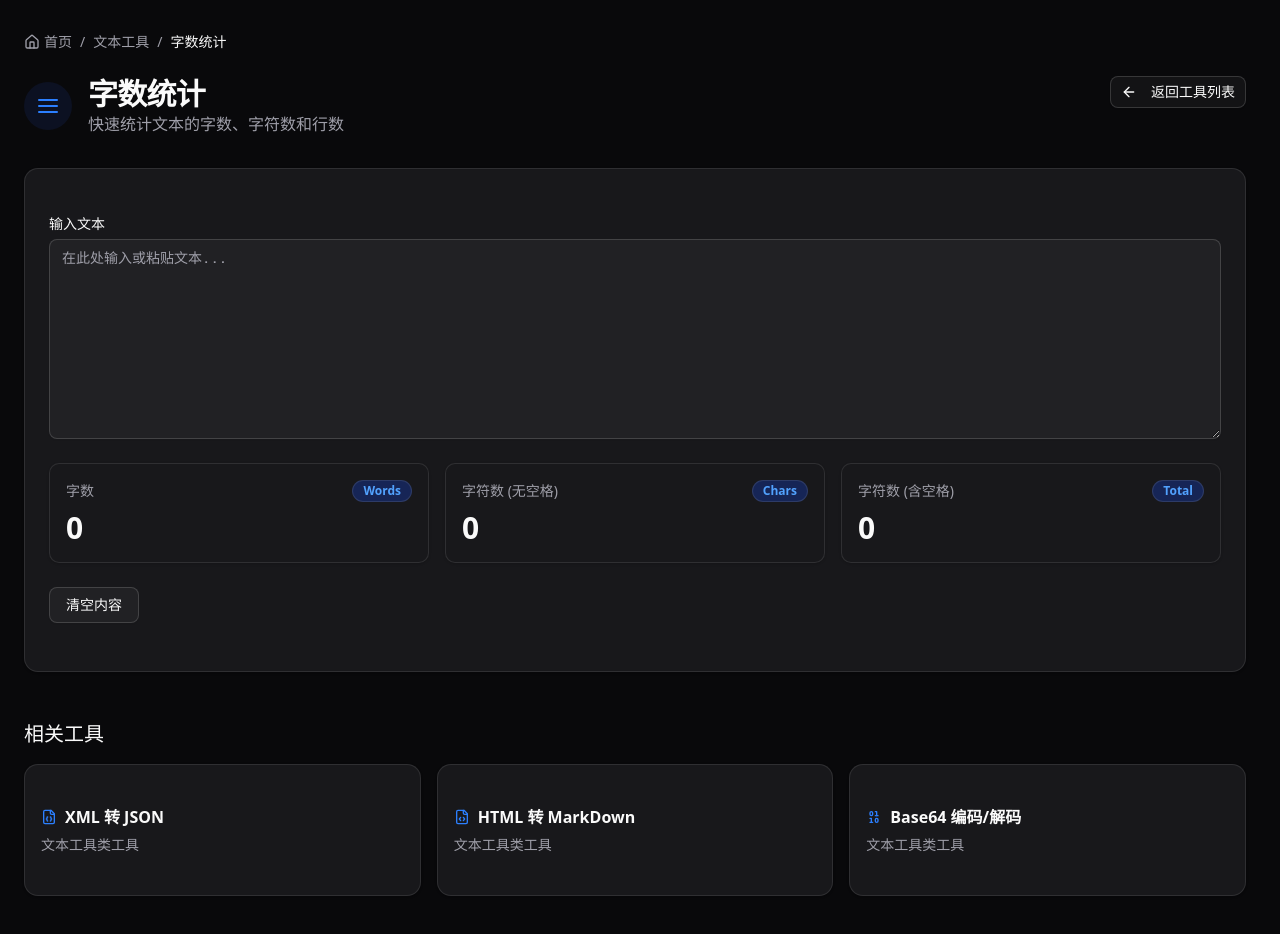
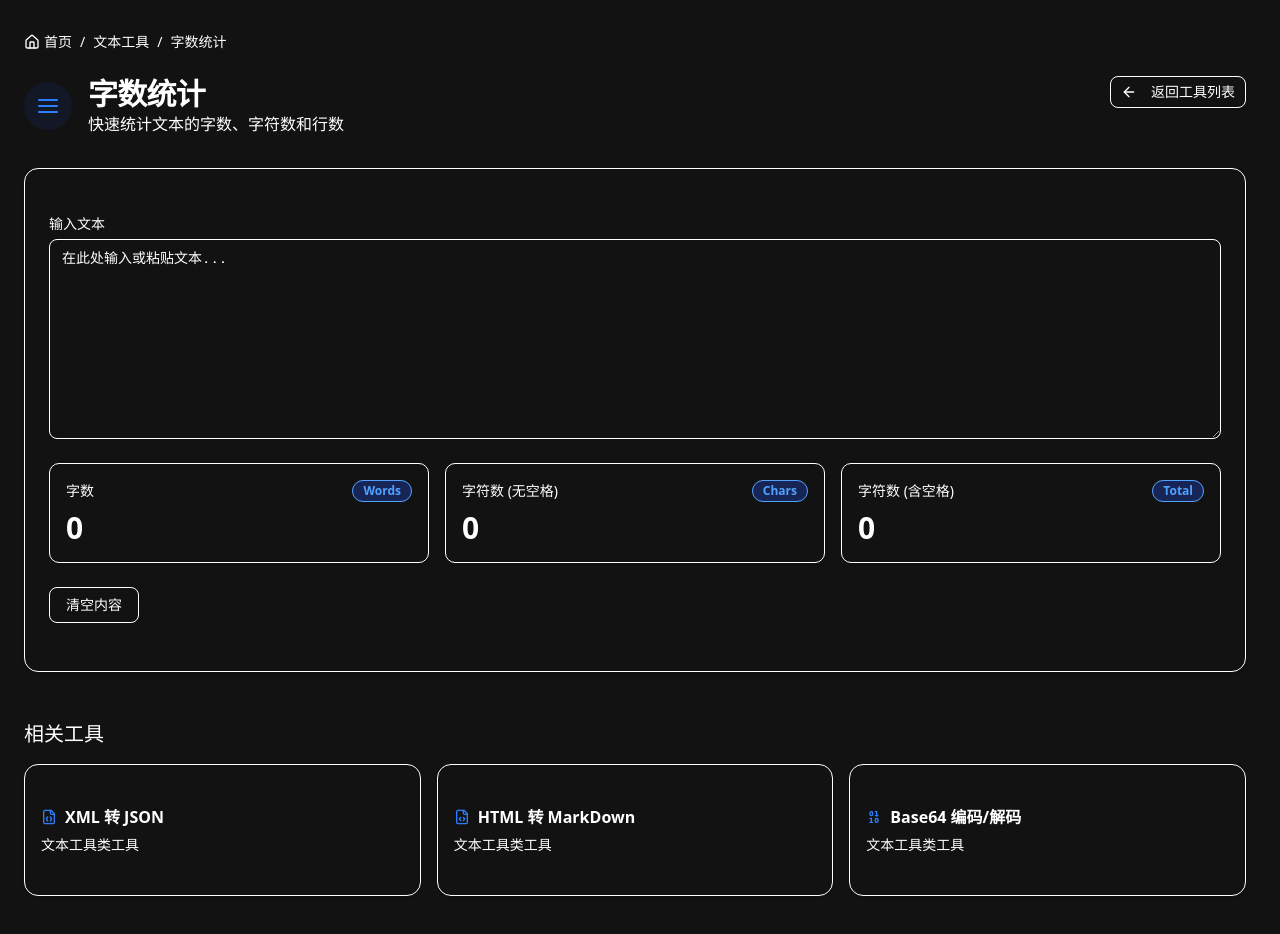
Before and after one commit to liwenka1/vven-tools, a Next.js app: page /tools/text/word-count in a window 1280 px wide. Shown: the top 934 px of the page. Built offline with nearby package versions, Linux system fonts and the light colour scheme.

Commit message:
style: 优化全局样式和视觉效果

```diff
--- a/styles/globals.css
+++ b/styles/globals.css
@@ -49,29 +49,42 @@
 
 :root {
   --radius: 0.625rem;
-  --background: oklch(1 0 0);
-  --foreground: oklch(0.141 0.005 285.823);
-  --card: oklch(1 0 0);
-  --card-foreground: oklch(0.141 0.005 285.823);
-  --popover: oklch(1 0 0);
-  --popover-foreground: oklch(0.141 0.005 285.823);
-  --primary: oklch(0.21 0.006 285.885);
-  --primary-foreground: oklch(0.985 0 0);
-  --secondary: oklch(0.967 0.001 286.375);
-  --secondary-foreground: oklch(0.21 0.006 285.885);
-  --muted: oklch(0.967 0.001 286.375);
-  --muted-foreground: oklch(0.552 0.016 285.938);
-  --accent: oklch(0.967 0.001 286.375);
-  --accent-foreground: oklch(0.21 0.006 285.885);
-  --destructive: oklch(0.577 0.245 27.325);
-  --border: oklch(0.92 0.004 286.32);
-  --input: oklch(0.92 0.004 286.32);
-  --ring: oklch(0.705 0.015 286.067);
+
+  /* Blue theme colors - Light mode */
+  --background: 0 0% 100%;
+  --foreground: 0 0% 5%;
+  --card: 0 0% 100%;
+  --card-foreground: 0 0% 5%;
+  --popover: 0 0% 100%;
+  --popover-foreground: 0 0% 5%;
+  --primary: 217 91% 60%; /* blue-600 */
+  --primary-foreground: 0 0% 98%;
+  --secondary: 217 32% 96%; /* blue light */
+  --secondary-foreground: 217 91% 15%;
+  --muted: 217 20% 96%;
+  --muted-foreground: 217 10% 40%;
+  --accent: 238 56% 62%; /* indigo-500 */
+  --accent-foreground: 0 0% 98%;
+  --destructive: 0 84% 60%;
+  --destructive-foreground: 0 0% 98%;
+  --border: 217 20% 88%;
+  --input: 217 20% 88%;
+  --ring: 217 91% 60%;
+
+  /* Blue gradient colors */
+  --primary-from: 59 130 246;
+  --primary-to: 99 102 241;
+  --accent-from: 99 102 241;
+  --accent-to: 139 92 246;
+
+  /* Chart colors */
   --chart-1: oklch(0.646 0.222 41.116);
   --chart-2: oklch(0.6 0.118 184.704);
   --chart-3: oklch(0.398 0.07 227.392);
   --chart-4: oklch(0.828 0.189 84.429);
   --chart-5: oklch(0.769 0.188 70.08);
+
+  /* Sidebar colors */
   --sidebar: oklch(0.985 0 0);
   --sidebar-foreground: oklch(0.141 0.005 285.823);
   --sidebar-primary: oklch(0.21 0.006 285.885);
@@ -83,29 +96,35 @@
 }
 
 .dark {
-  --background: oklch(0.141 0.005 285.823);
-  --foreground: oklch(0.985 0 0);
-  --card: oklch(0.21 0.006 285.885);
-  --card-foreground: oklch(0.985 0 0);
-  --popover: oklch(0.21 0.006 285.885);
-  --popover-foreground: oklch(0.985 0 0);
-  --primary: oklch(0.92 0.004 286.32);
-  --primary-foreground: oklch(0.21 0.006 285.885);
-  --secondary: oklch(0.274 0.006 286.033);
-  --secondary-foreground: oklch(0.985 0 0);
-  --muted: oklch(0.274 0.006 286.033);
-  --muted-foreground: oklch(0.705 0.015 286.067);
-  --accent: oklch(0.274 0.006 286.033);
-  --accent-foreground: oklch(0.985 0 0);
-  --destructive: oklch(0.704 0.191 22.216);
-  --border: oklch(1 0 0 / 10%);
-  --input: oklch(1 0 0 / 15%);
-  --ring: oklch(0.552 0.016 285.938);
+  /* Blue theme colors - Dark mode */
+  --background: 240 10% 3.9%;
+  --foreground: 0 0% 98%;
+  --card: 240 10% 5%;
+  --card-foreground: 0 0% 98%;
+  --popover: 240 10% 5%;
+  --popover-foreground: 0 0% 98%;
+  --primary: 217 91% 60%; /* blue-600 */
+  --primary-foreground: 0 0% 5%;
+  --secondary: 240 4% 15%;
+  --secondary-foreground: 0 0% 98%;
+  --muted: 240 4% 15%;
+  --muted-foreground: 240 5% 64%;
+  --accent: 238 56% 62%; /* indigo-500 */
+  --accent-foreground: 0 0% 5%;
+  --destructive: 0 63% 31%;
+  --destructive-foreground: 0 0% 98%;
+  --border: 240 6% 20%;
+  --input: 240 6% 20%;
+  --ring: 217 91% 60%;
+
+  /* Chart colors */
   --chart-1: oklch(0.488 0.243 264.376);
   --chart-2: oklch(0.696 0.17 162.48);
   --chart-3: oklch(0.769 0.188 70.08);
   --chart-4: oklch(0.627 0.265 303.9);
   --chart-5: oklch(0.645 0.246 16.439);
+
+  /* Sidebar colors */
   --sidebar: oklch(0.21 0.006 285.885);
   --sidebar-foreground: oklch(0.985 0 0);
   --sidebar-primary: oklch(0.488 0.243 264.376);
@@ -119,19 +138,22 @@
 @layer base {
   * {
     @apply border-border outline-ring/50;
+    transition-property: background-color, border-color, color, fill, stroke, opacity, box-shadow, transform;
+    transition-duration: 0.3s;
+    transition-timing-function: ease;
   }
+
   html {
     @apply scroll-smooth;
-  }
-  body {
-    @apply bg-background text-foreground overscroll-none;
-  }
+    scroll-behavior: smooth;
+    scrollbar-gutter: stable;
   }
 
-@layer base {
-  html {
-    scrollbar-gutter: stable;
+  body {
+    @apply bg-background text-foreground;
+    transition: background-color 0.3s ease, color 0.3s ease;
   }
+
   /* html tag is required here to provide higher specificity */
   html {
     @supports (scrollbar-gutter: stable) {
@@ -141,26 +163,310 @@
     }
   }
 
+  [role="button"],
+  button {
+    @apply cursor-pointer;
+  }
+}
+
+/* Enhanced button styles for both themes */
+@layer utilities {
+  .btn-primary {
+    @apply bg-gradient-to-r from-blue-500 to-indigo-600 text-white border-none;
+    @apply hover:from-blue-600 hover:to-indigo-700;
+    @apply shadow-lg hover:shadow-xl;
+    @apply transition-all duration-300;
+  }
+
+  .btn-outline-primary {
+    @apply border-2 border-blue-300 text-blue-700 bg-transparent;
+    @apply hover:bg-blue-50 hover:border-blue-400;
+    @apply dark:border-blue-700 dark:text-blue-300;
+    @apply dark:hover:bg-blue-900/20 dark:hover:border-blue-600;
+    @apply transition-all duration-300;
+  }
+
+  .card-gradient {
+    @apply bg-gradient-to-br from-blue-50 to-indigo-50;
+    @apply dark:from-zinc-900 dark:to-zinc-800;
+    @apply border-2 border-blue-200 dark:border-blue-800;
+    @apply hover:border-blue-400 dark:hover:border-blue-600;
+    @apply hover:shadow-lg hover:shadow-blue-200/20 dark:hover:shadow-blue-900/20;
+    @apply transition-all duration-300;
+  }
+}
+
+/* Enhanced scrollbar for both themes */
 ::-webkit-scrollbar {
-    width: 5px;
+  width: 8px;
+  height: 8px;
 }
 
 ::-webkit-scrollbar-track {
-    background: transparent;
+  @apply bg-gray-100 dark:bg-zinc-800;
+  border-radius: 10px;
 }
 
 ::-webkit-scrollbar-thumb {
-    background: var(--border);
-    border-radius: 5px;
+  @apply bg-blue-400 dark:bg-blue-600;
+  border-radius: 10px;
+  transition: background-color 0.3s ease;
 }
 
+::-webkit-scrollbar-thumb:hover {
+  @apply bg-blue-500 dark:bg-blue-500;
+}
+
+/* Fallback scrollbar styles */
 * {
   scrollbar-width: thin;
   scrollbar-color: var(--border) transparent;
 }
 
-  [role="button"],
-  button {
-    @apply cursor-pointer;
+/* Custom scrollbar styles */
+.scrollbar-thin {
+  scrollbar-width: thin;
+}
+
+.scrollbar-thumb-zinc-600 {
+  scrollbar-color: #52525b #27272a;
+}
+
+.scrollbar-track-zinc-800 {
+  scrollbar-color: #52525b #27272a;
+}
+
+/* WebKit scrollbar styles */
+.scrollbar-thin::-webkit-scrollbar {
+  width: 6px;
+}
+
+.scrollbar-thin::-webkit-scrollbar-track {
+  background: #27272a;
+  border-radius: 3px;
+}
+
+.scrollbar-thin::-webkit-scrollbar-thumb {
+  background: #52525b;
+  border-radius: 3px;
+}
+
+.scrollbar-thin::-webkit-scrollbar-thumb:hover {
+  background: #71717a;
+}
+
+/* Custom animations */
+@keyframes fadeIn {
+  from {
+    opacity: 0;
+  }
+  to {
+    opacity: 1;
   }
 }
+
+@keyframes fadeInUp {
+  from {
+    opacity: 0;
+    transform: translateY(30px);
+  }
+  to {
+    opacity: 1;
+    transform: translateY(0);
+  }
+}
+
+@keyframes slideIn {
+  from {
+    opacity: 0;
+    transform: translateX(-30px);
+  }
+  to {
+    opacity: 1;
+    transform: translateX(0);
+  }
+}
+
+@keyframes pulse-custom {
+  0%, 100% {
+    opacity: 0.7;
+    transform: scale(1);
+  }
+  50% {
+    opacity: 1;
+    transform: scale(1.05);
+  }
+}
+
+@keyframes bounce-subtle {
+  0%, 100% {
+    transform: translateY(0);
+  }
+  50% {
+    transform: translateY(-5px);
+  }
+}
+
+@keyframes pulse {
+  0%,
+  100% {
+    opacity: 1;
+  }
+  50% {
+    opacity: 0.5;
+  }
+}
+
+.animate-fadeIn {
+  animation: fadeIn 0.6s ease-out;
+}
+
+.animate-fadeInUp {
+  animation: fadeInUp 0.6s ease-out;
+}
+
+.animate-slideIn {
+  animation: slideIn 0.6s ease-out;
+}
+
+.animate-pulse-custom {
+  animation: pulse-custom 2s infinite;
+}
+
+.animate-bounce-subtle {
+  animation: bounce-subtle 2s infinite;
+}
+
+/* Enhanced gradient text */
+.text-gradient-primary {
+  background: linear-gradient(to right, rgb(37 99 235), rgb(99 102 241));
+  background-clip: text;
+  -webkit-background-clip: text;
+  color: transparent;
+}
+
+/* Tool category specific styles */
+.tool-category-card {
+  background-color: rgb(255 255 255);
+  border: 2px solid rgb(229 231 235);
+  border-radius: 0.375rem;
+  padding: 1.5rem;
+  cursor: pointer;
+  transition: all 0.3s ease;
+}
+
+.tool-category-card:hover {
+  border-color: rgb(96 165 250);
+  box-shadow: 0 10px 15px -3px rgb(0 0 0 / 0.1), 0 4px 6px -4px rgb(0 0 0 / 0.1);
+}
+
+.dark .tool-category-card {
+  background-color: rgb(39 39 42);
+  border-color: rgb(63 63 70);
+}
+
+.dark .tool-category-card:hover {
+  border-color: rgb(37 99 235);
+}
+
+.tool-category-icon {
+  font-size: 2.25rem;
+  line-height: 2.5rem;
+  margin-bottom: 1rem;
+  transition: transform 0.3s ease;
+}
+
+.tool-category-card:hover .tool-category-icon {
+  transform: scale(1.1);
+}
+
+.tool-category-title {
+  font-weight: 600;
+  color: rgb(17 24 39);
+  margin-bottom: 0.5rem;
+  transition: color 0.3s ease;
+}
+
+.tool-category-card:hover .tool-category-title {
+  color: rgb(37 99 235);
+}
+
+.dark .tool-category-title {
+  color: rgb(255 255 255);
+}
+
+.dark .tool-category-card:hover .tool-category-title {
+  color: rgb(96 165 250);
+}
+
+/* Enhanced feature cards */
+.feature-card {
+  position: relative;
+  overflow: hidden;
+  border: 2px solid rgb(191 219 254);
+  border-radius: 0.375rem;
+  background: linear-gradient(to bottom right, rgb(239 246 255), rgb(238 242 255));
+  transition: all 0.3s ease;
+}
+
+.feature-card:hover {
+  border-color: rgb(96 165 250);
+  box-shadow: 0 10px 15px -3px rgb(191 219 254 / 0.2), 0 4px 6px -4px rgb(191 219 254 / 0.2);
+}
+
+.dark .feature-card {
+  background: linear-gradient(to bottom right, rgb(24 24 27), rgb(39 39 42));
+  border-color: rgb(30 58 138);
+}
+
+.dark .feature-card:hover {
+  border-color: rgb(37 99 235);
+  box-shadow: 0 10px 15px -3px rgb(30 58 138 / 0.2), 0 4px 6px -4px rgb(30 58 138 / 0.2);
+}
+
+.feature-icon {
+  display: flex;
+  height: 3rem;
+  width: 3rem;
+  align-items: center;
+  justify-content: center;
+  border-radius: 0.75rem;
+  background: linear-gradient(to bottom right, rgb(59 130 246), rgb(99 102 241));
+  color: rgb(255 255 255);
+  box-shadow: 0 10px 15px -3px rgb(0 0 0 / 0.1), 0 4px 6px -4px rgb(0 0 0 / 0.1);
+  transition: transform 0.3s ease;
+}
+
+.feature-card:hover .feature-icon {
+  transform: scale(1.1);
+}
+
+/* Responsive design improvements */
+@media (max-width: 768px) {
+  .hero-title {
+    font-size: 2.25rem;
+    line-height: 2.5rem;
+  }
+
+  .hero-description {
+    font-size: 1.125rem;
+    line-height: 1.75rem;
+  }
+
+  .section-title {
+    font-size: 1.875rem;
+    line-height: 2.25rem;
+  }
+}
+
+/* Focus styles for accessibility */
+button:focus-visible,
+a:focus-visible {
+  outline: 2px solid rgb(59 130 246);
+  outline-offset: 2px;
+}
+
+/* Loading states */
+.loading {
+  animation: pulse 2s cubic-bezier(0.4, 0, 0.6, 1) infinite;
+}
```
Lines whose indentation alone changed are shown as unchanged.
